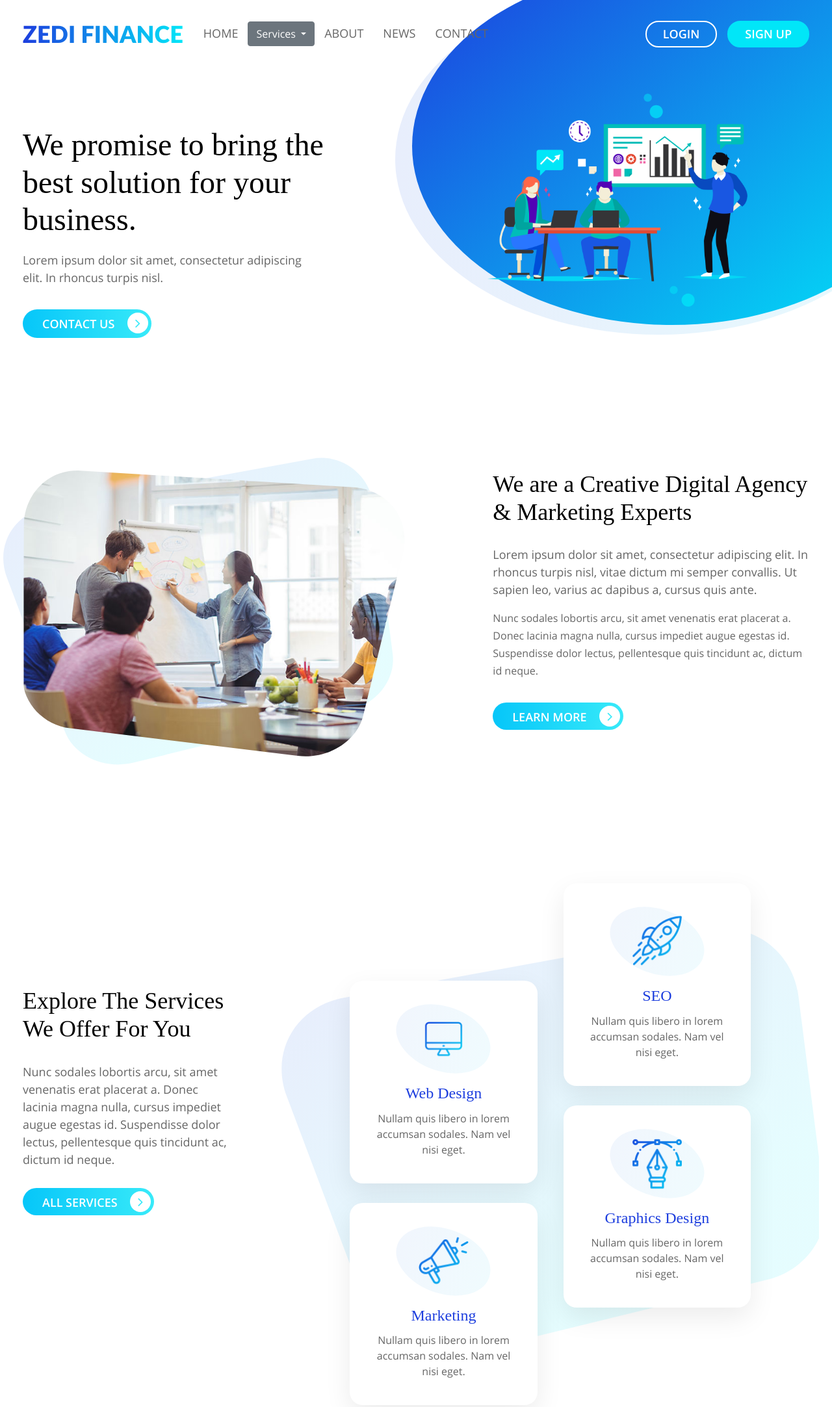
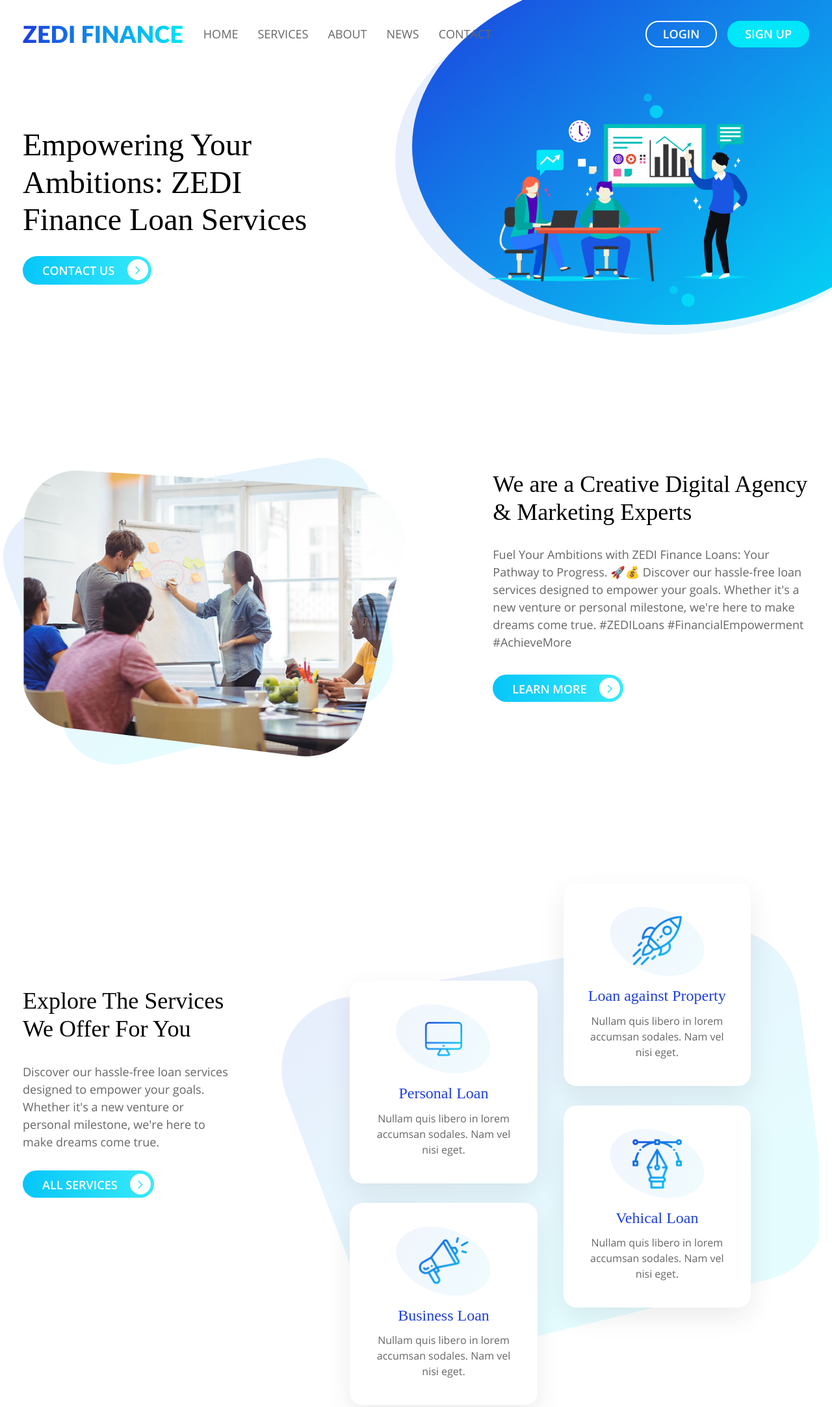
Before and after one commit to Palak-16/loan-website, a plain HTML site: page index.html in a window 1280 px wide. Shown: the top 2165 px of the page at 65% size. Drawn offline with nearby package versions, Linux system fonts and the light colour scheme; a web font is replaced by a local one.

Commit message:
frontend changes

```diff
--- a/index.html
+++ b/index.html
@@ -43,23 +43,7 @@
           <ul class="navbar-nav mr-auto">
             <li class="nav-item"><a class="nav-link" href="#">Home</a></li>
             <li class="nav-item">
-              <div>
-                <button
-                  class="btn btn-secondary dropdown-toggle"
-                  type="button"
-                  data-bs-toggle="dropdown"
-                  aria-expanded="false"
-                >
-                  Services
-                </button>
-                <ul class="dropdown-menu">
-                  <li><a class="dropdown-item" href="#">Action</a></li>
-                  <li><a class="dropdown-item" href="#">Another action</a></li>
-                  <li>
-                    <a class="dropdown-item" href="#">Something else here</a>
-                  </li>
-                </ul>
-              </div>
+              <a class="nav-link" href="#services">Services</a>
             </li>
             <li class="nav-item">
               <a class="nav-link" href="#about">About</a>
@@ -87,13 +71,14 @@
         <div class="row">
           <div class="col-md-6">
             <h1>
-              We promise to bring the best <span>solution</span> for your
-              business.
+              Empowering Your Ambitions: <span> ZEDI Finance </span>Loan
+              Services
             </h1>
-            <p>
+            <br />
+            <!-- <p>
               Lorem ipsum dolor sit amet, consectetur adipiscing elit. In
               rhoncus turpis nisl.
-            </p>
+            </p> -->
             <a href="#"
               >Contact Us <i class="fa fa-angle-right" aria-hidden="true"></i
             ></a>
@@ -172,17 +157,11 @@
           <div class="col-md-5">
             <h2>We are a Creative Digital Agency & Marketing Experts</h2>
             <p>
-              Lorem ipsum dolor sit amet, consectetur adipiscing elit. In
-              rhoncus turpis nisl, vitae dictum mi semper convallis. Ut sapien
-              leo, varius ac dapibus a, cursus quis ante.
-            </p>
-            <p>
-              <small
-                >Nunc sodales lobortis arcu, sit amet venenatis erat placerat a.
-                Donec lacinia magna nulla, cursus impediet augue egestas id.
-                Suspendisse dolor lectus, pellentesque quis tincidunt ac, dictum
-                id neque.
-              </small>
+              Fuel Your Ambitions with ZEDI Finance Loans: Your Pathway to
+              Progress. 🚀💰 Discover our hassle-free loan services designed to
+              empower your goals. Whether it's a new venture or personal
+              milestone, we're here to make dreams come true. #ZEDILoans
+              #FinancialEmpowerment #AchieveMore
             </p>
             <a href="#"
               >Learn More <i class="fa fa-angle-right" aria-hidden="true"></i
@@ -200,10 +179,9 @@
               We Offer For You
             </h2>
             <p>
-              Nunc sodales lobortis arcu, sit amet venenatis erat placerat a.
-              Donec lacinia magna nulla, cursus impediet augue egestas id.
-              Suspendisse dolor lectus, pellentesque quis tincidunt ac, dictum
-              id neque.
+              Discover our hassle-free loan services designed to empower your
+              goals. Whether it's a new venture or personal milestone, we're
+              here to make dreams come true.
             </p>
             <a href="#"
               >All Services <i class="fa fa-angle-right" aria-hidden="true"></i
@@ -249,7 +227,7 @@
                     />
                   </div>
                   <div class="card-body">
-                    <h3 class="card-title">Web Design</h3>
+                    <h3 class="card-title">Personal Loan</h3>
                     <p class="card-text">
                       Nullam quis libero in lorem accumsan sodales. Nam vel nisi
                       eget.
@@ -265,7 +243,7 @@
                     />
                   </div>
                   <div class="card-body">
-                    <h3 class="card-title">Marketing</h3>
+                    <h3 class="card-title">Business Loan</h3>
                     <p class="card-text">
                       Nullam quis libero in lorem accumsan sodales. Nam vel nisi
                       eget.
@@ -279,7 +257,7 @@
                     <img class="card-img-top" src="images/seo.png" alt="" />
                   </div>
                   <div class="card-body">
-                    <h3 class="card-title">SEO</h3>
+                    <h3 class="card-title">Loan against Property</h3>
                     <p class="card-text">
                       Nullam quis libero in lorem accumsan sodales. Nam vel nisi
                       eget.
@@ -295,7 +273,7 @@
                     />
                   </div>
                   <div class="card-body">
-                    <h3 class="card-title">Graphics Design</h3>
+                    <h3 class="card-title">Vehical Loan</h3>
                     <p class="card-text">
                       Nullam quis libero in lorem accumsan sodales. Nam vel nisi
                       eget.
```
